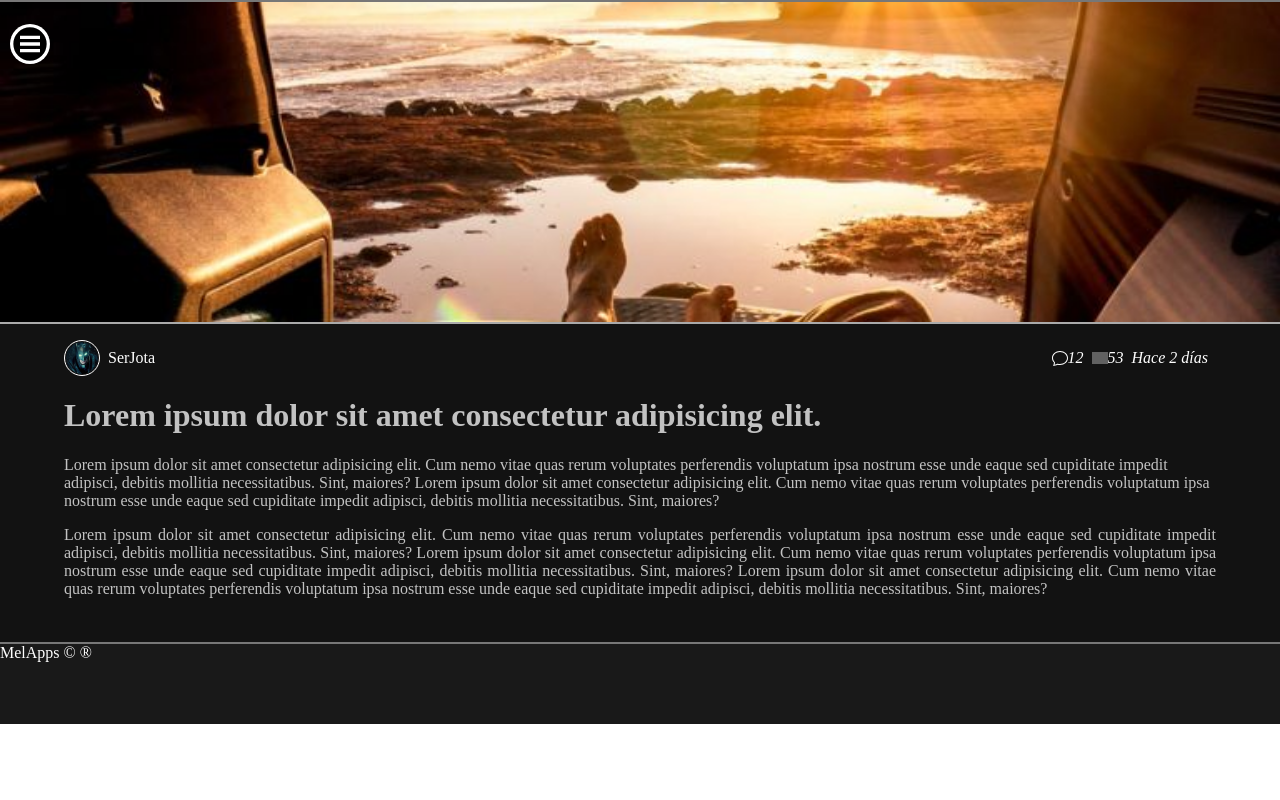
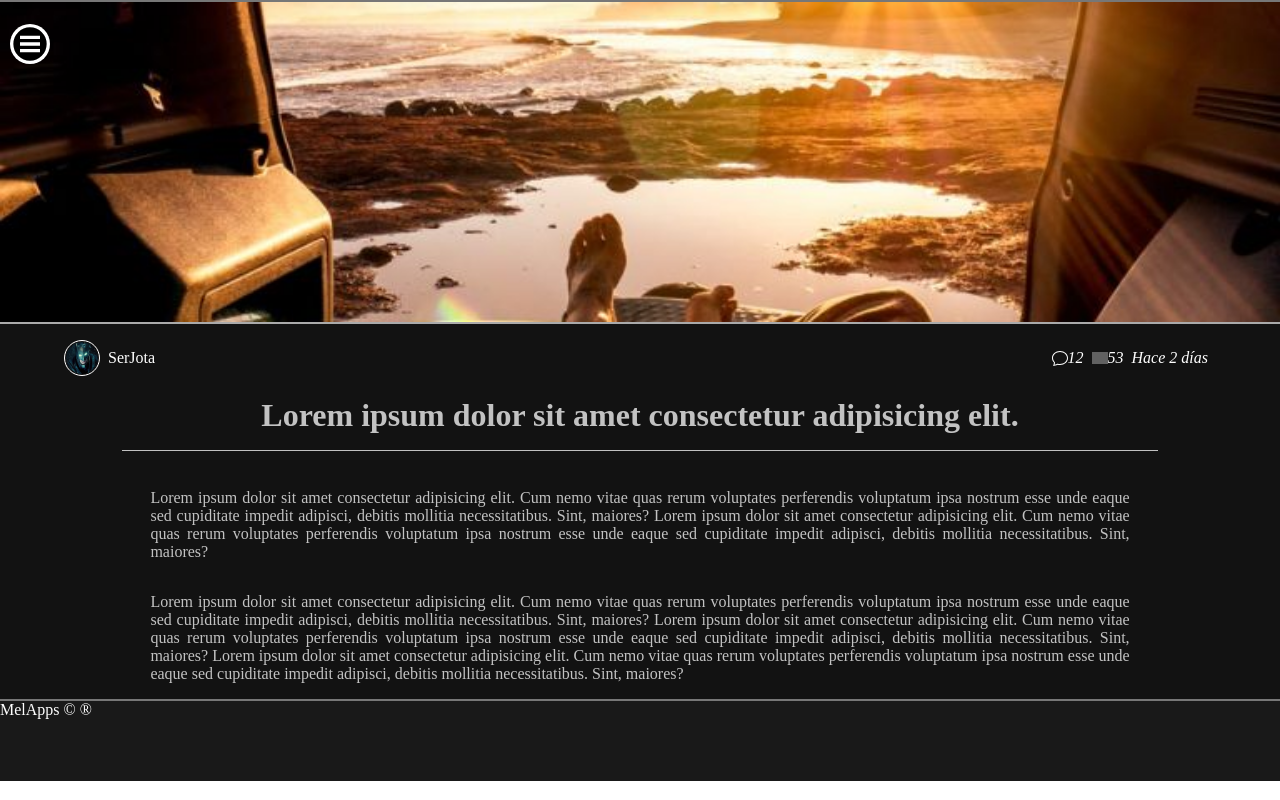
Before and after one commit to j0tac3/miprimerafurgo, an Angular app: page /aventuras/1 in a window 1280 px wide. Built offline with nearby package versions, Linux system fonts and the light colour scheme; grey boxes are pictures that could not be loaded.

Commit message:
Maquetando la vista del post seleccionado

```diff
--- a/src/app/components/post-components/post-selected/post-selected.component.css
+++ b/src/app/components/post-components/post-selected/post-selected.component.css
@@ -22,6 +22,19 @@
     justify-content: space-between;
     align-items: center;
 }
+.post-text{
+    display: flex;
+    justify-content: center;
+    align-items: center;
+    flex-direction: column;
+}
+.post-title{
+    width: 90%;
+    text-align: center;
+    border-bottom: solid 1px;
+    padding-bottom: 1rem;
+}
 .text{
+    width: 85%;
     text-align: justify;
 }
--- a/src/app/components/post-components/post-selected/post-selected.component.html
+++ b/src/app/components/post-components/post-selected/post-selected.component.html
@@ -5,8 +5,8 @@
         <app-post-miniature-info></app-post-miniature-info>
     </div>
     <div class="post-text">
-        <h1>Lorem ipsum dolor sit amet consectetur adipisicing elit.</h1>
-        <p>
+        <h1 class="post-title">Lorem ipsum dolor sit amet consectetur adipisicing elit.</h1>
+        <p class="text">
             Lorem ipsum dolor sit amet consectetur adipisicing elit. Cum nemo vitae quas rerum voluptates perferendis voluptatum ipsa nostrum esse unde eaque sed cupiditate impedit adipisci, debitis mollitia necessitatibus. Sint, maiores?
             Lorem ipsum dolor sit amet consectetur adipisicing elit. Cum nemo vitae quas rerum voluptates perferendis voluptatum ipsa nostrum esse unde eaque sed cupiditate impedit adipisci, debitis mollitia necessitatibus. Sint, maiores?
         </p>
```
